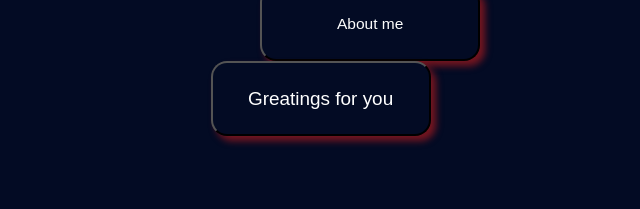
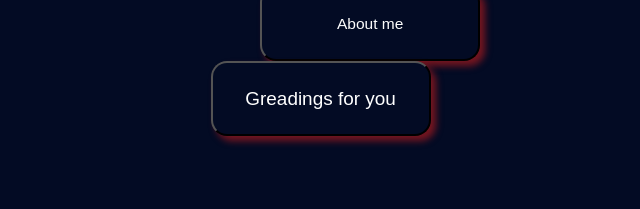
Before and after one commit to Jeet0808/JLSS-new-v, a plain HTML site: page index.html in a window 1280 px wide. Shown: the part 489-698 px from the top of the page, 393-1033 px from the left. Drawn offline with nearby package versions, Linux system fonts and the light colour scheme.

Commit message:
Update index.html

```diff
--- a/index.html
+++ b/index.html
@@ -4,7 +4,7 @@
   <meta charset="UTF-8">
   <meta name="viewport" content="width=device-width, initial-scale=1.0">
 
-  <title>JLSS</title>
+  <title>Document</title>
   <link rel="stylesheet" href="style.css">
   <link rel="stylesheet" href="https://stackpath.bootstrapcdn.com/font-awesome/4.7.0/css/font-awesome.min.css">
   <link rel="stylesheet" href="https://cdnjs.cloudflare.com/ajax/libs/animate.css/3.7.2/animate.min.css">
@@ -43,17 +43,17 @@
 
 
 <!-- <div id="container"> -->
+
   <div class="op1">
     <button id="i1"><a href="my_project.html" style="color: rgb(255, 255, 255);">MY PROJECT</a></button>
-  </div>
-  <div id="op2">
+  </div> <div id="op2">
     <button id="i2" ><a href="C_sol.html" style="color: rgb(255, 255, 255);">C Solution</a></button>
   </div>
   <div class="op3">
     <button id="i3"><a href="About.html" style="color: rgb(253, 253, 253); ">About me </a></button>
   </div>
   <div class="op4">
-    <button id="i4"><a href="doc.html" style="color: rgb(255, 255, 255);">Greatings for you</a></button>
+    <button id="i4"><a href="doc.html" style="color: rgb(255, 255, 255);">Greadings for you</a></button>
   </div>
 <!-- </div> -->
 
```
